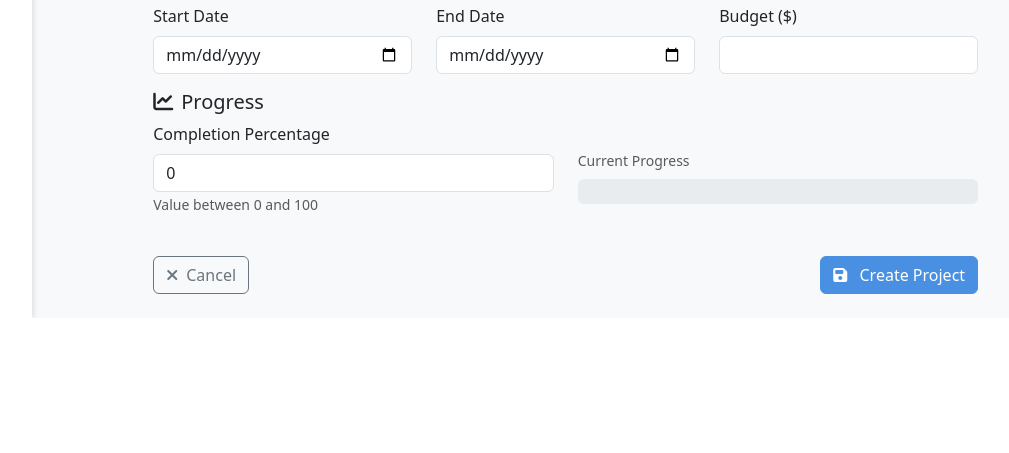
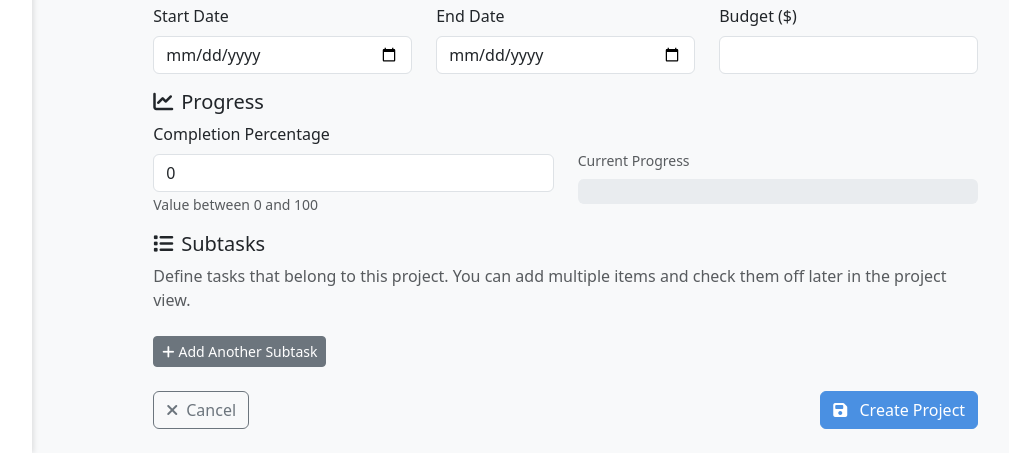
Before and after one commit to J-Lok/ERP, a Django app: page /projects/create/ in a window 1280 px wide. Shown: the part 772-1225 px from the top of the page, without its empty margins (181-1190 px from the left). Before the commit the page ends 1090 px from the top, so only its background shows below. Run offline with Django 5.2, Linux system fonts and the light colour scheme; the visitor is signed in with stand-in values (Sample User, id 1); data that the repository does not hold is empty.

Commit message:
Enhance project app with subtask checklist and auto-progress\n\n- Added checkbox list for subtasks in project detail - AJAX view to toggle task completion and update project percentage - Progress bar dynamically updates - Added ability to define subtasks when creating/editing a project - Adjusted project form template for subtasks, CSRF token injection, and JS - Fixed various method name inconsistencies and indentation errors - Updated project model calculation and view logic - Added URL pattern for toggle endpoint

```diff
--- a/management_system/projects/models.py
+++ b/management_system/projects/models.py
@@ -67,13 +67,24 @@ class Project(models.Model):
         return f"{self.name} ({self.company.name})"
 
     def update_completion_from_subtasks(self):
-        """Calculate completion percentage based on associated subtasks."""
+        """Calculate completion percentage based on associated subtasks.
+
+        The project completion is the average of all linked
+        ``SousTache.completion_percentage`` values. This is invoked whenever a
+        task is created, updated, deleted, or toggled via the checklist UI so
+        that the stored ``completion_percentage`` field always reflects the
+        current state of its subtasks.
+        """
         subtasks = self.sous_taches.all()
         if subtasks.exists():
+            # average the percentages (missing percentages count as 0)
             self.completion_percentage = int(
                 sum(getattr(t, 'completion_percentage', 0) for t in subtasks) / subtasks.count()
             )
-            self.save()
+        else:
+            # no subtasks means no progress
+            self.completion_percentage = 0
+        self.save()
 
 
 class SousTache(models.Model):
--- a/management_system/projects/urls.py
+++ b/management_system/projects/urls.py
@@ -17,6 +17,7 @@ urlpatterns = [
     path('task/<int:pk>/edit/', views.sous_tache_edit, name='sous_tache_edit'),
     path('task/<int:pk>/delete/', views.sous_tache_delete, name='sous_tache_delete'),
     path('task/<int:pk>/change-status/', views.sous_tache_change_status, name='sous_tache_change_status'),
+    path('task/<int:pk>/toggle-complete/', views.toggle_subtask_completion, name='toggle_subtask_completion'),
     path('task/<int:pk>/detail/', views.sous_tache_detail, name='sous_tache_detail'),
 
     # Comments
--- a/management_system/projects/views.py
+++ b/management_system/projects/views.py
@@ -105,11 +105,9 @@ def project_detail(request, pk):
     # Get task form for adding new tasks
     tache_form = SousTacheForm(company=company, projet_id=project.id)
 
-    # Calculate project progress
-    if total_taches > 0:
-        progress_percentage = int((taches_terminees / total_taches) * 100)
-    else:
-        progress_percentage = project.completion_percentage
+    # Recalculate project progress from the model (ensure fresh value)
+    project.update_completion_from_subtasks()
+    progress_percentage = project.completion_percentage
 
     # Get team members
     team_members = project.team_members.all()
@@ -150,6 +148,21 @@ def project_create(request):
             project.save()
             form.save_m2m()  # Save many-to-many relationships
 
+            # create any subtasks provided via the form
+            titles = request.POST.getlist('subtask_titles')
+            for t in titles:
+                t = t.strip()
+                if t:
+                    SousTache.objects.create(
+                        company=company,
+                        projet=project,
+                        titre=t,
+                        created_by=request.user
+                    )
+
+            # ensure stored completion matches any subtasks
+            project.update_completion_from_subtasks()
+
             messages.success(request, f'Project "{project.name}" created successfully!')
             return redirect('projects:project_list')
     else:
@@ -170,6 +183,20 @@ def project_edit(request, pk):
         form = ProjectForm(request.POST, instance=project, company=company)
         if form.is_valid():
             form.save()
+
+            # add any new subtasks entered during edit (skip duplicates)
+            titles = request.POST.getlist('subtask_titles')
+            for t in titles:
+                t = t.strip()
+                if t and not project.sous_taches.filter(titre=t).exists():
+                    SousTache.objects.create(
+                        company=company,
+                        projet=project,
+                        titre=t,
+                        created_by=request.user
+                    )
+
+            project.update_completion_from_subtasks()
             messages.success(request, f'Project "{project.name}" updated successfully!')
             return redirect('projects:project_detail', pk=project.pk)
     else:
@@ -269,7 +296,7 @@ def sous_tache_delete(request, pk):
 
         # Update project progress
         project = get_object_or_404(Project, pk=project_id, company=company)
-        project.mettre_a_jour_progression()
+        project.update_completion_from_subtasks()
 
         messages.success(request, 'Task deleted successfully!')
 
@@ -296,13 +323,42 @@ def sous_tache_change_status(request, pk):
             tache.save()
 
             # Update project progress
-            tache.projet.mettre_a_jour_progression()
+            tache.projet.update_completion_from_subtasks()
 
             messages.success(request, f'Task status changed to: {tache.get_status_display()}')
 
     return redirect('projects:project_detail', pk=tache.projet.id)
 
 @login_required
+
+def toggle_subtask_completion(request, pk):
+    """Ajax endpoint used by the checkbox in the project detail page.
+
+    When a user checks or unchecks a task the front‑end sends a POST payload
+    with ``checked`` set to ``true`` or ``false``. We update the subtask's
+    ``completion_percentage`` and status accordingly, recalc the parent
+    project's completion, and return the new percentage so the progress bar
+    can update without a full page reload.
+    """
+    company = request.user.company
+    tache = get_object_or_404(SousTache, pk=pk, company=company)
+
+    if request.method == 'POST':
+        checked = request.POST.get('checked') == 'true'
+        tache.completion_percentage = 100 if checked else 0
+        # keep status in sync
+        tache.status = 'termine' if checked else 'a_faire'
+        tache.date_achevement = timezone.now().date() if checked else None
+        tache.save()
+
+        # recalc project progress
+        tache.projet.update_completion_from_subtasks()
+        return JsonResponse({'project_completion': tache.projet.completion_percentage})
+    return JsonResponse({'error': 'Invalid request'}, status=400)
+
+
+@login_required
+
 def sous_tache_detail(request, pk):
     """View subtask details (for AJAX/modal)"""
     company = request.user.company
--- a/management_system/templates/projects/project_form.html
+++ b/management_system/templates/projects/project_form.html
@@ -168,6 +168,19 @@
                     </div>
                 </div>
 
+                <!-- Subtasks (only available while creating or editing project) -->
+                <div class="form-section" id="subtasksSection">
+                    <h5><i class="fas fa-list me-2"></i>Subtasks</h5>
+                    <p class="text-muted">Define tasks that belong to this project. You can
+                    add multiple items and check them off later in the project view.</p>
+                    <div id="subtaskContainer">
+                        <!-- existing subtasks when editing will be populated by Javascript -->
+                    </div>
+                    <button type="button" id="addSubtaskBtn" class="btn btn-sm btn-secondary mt-2">
+                        <i class="fas fa-plus me-1"></i>Add Another Subtask
+                    </button>
+                </div>
+
                 <!-- Form Actions -->
                 <div class="d-flex justify-content-between align-items-center mt-4">
                     <a href="{% url 'projects:project_list' %}" class="btn btn-outline-secondary">
@@ -219,5 +232,28 @@
             return false;
         }
     });
+
+    // --- Subtask dynamic fields ---
+    function addSubtaskField(value = '') {
+        const container = document.getElementById('subtaskContainer');
+        const index = container.children.length;
+        const div = document.createElement('div');
+        div.className = 'mb-2';
+        div.innerHTML = `
+            <input type="text" name="subtask_titles" class="form-control" placeholder="Subtask title" value="${value}">
+        `;
+        container.appendChild(div);
+    }
+
+    document.getElementById('addSubtaskBtn').addEventListener('click', function() {
+        addSubtaskField();
+    });
+
+    // populate existing subtasks if editing
+    {% if project and project.sous_taches.all %}
+    {% for t in project.sous_taches.all %}
+    addSubtaskField("{{ t.titre }}");
+    {% endfor %}
+    {% endif %}
 </script>
 {% endblock %}
```
Also changed, not shown: management_system/templates/projects/project_detail.html (+49 -0 lines), management_system/db.sqlite3 (added).
